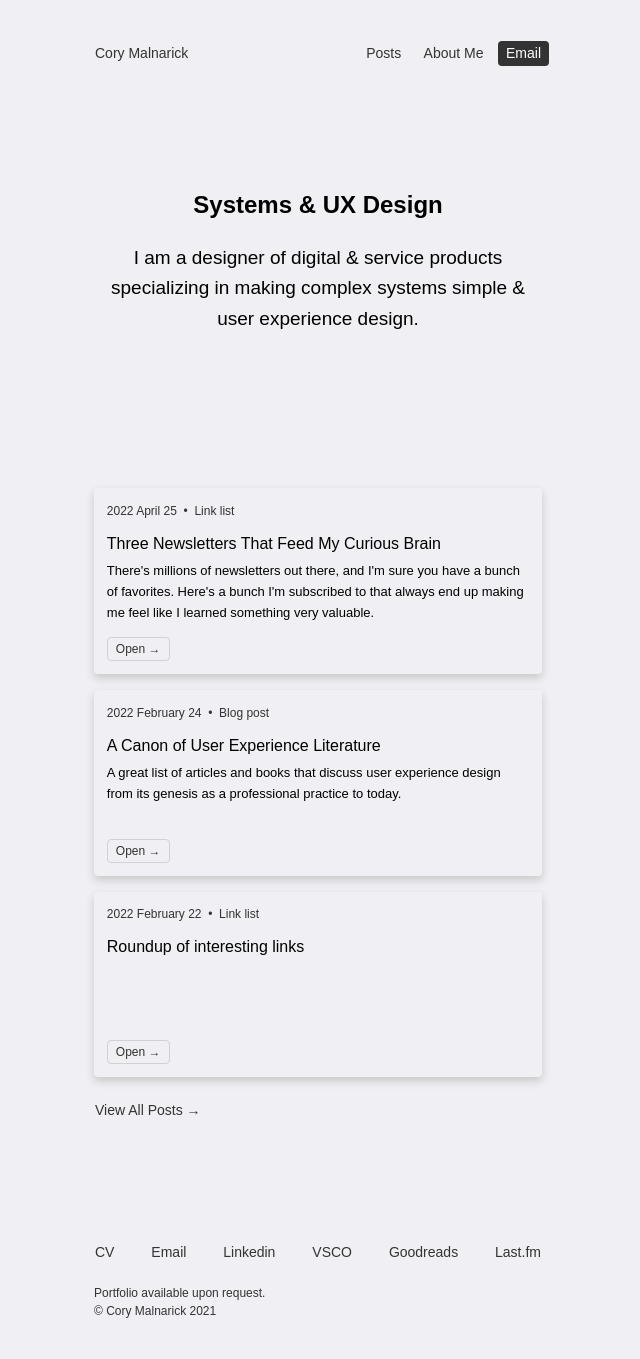
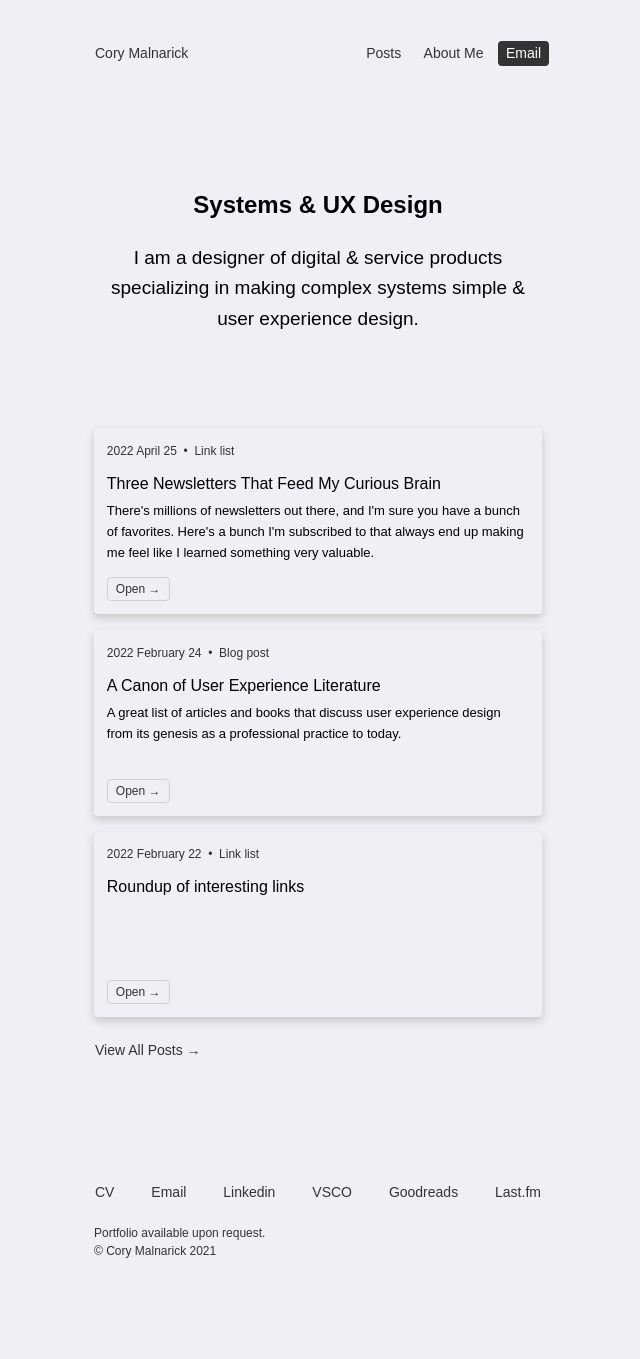
Before and after one commit to foundmonster/foundmonster.github.io, a Jekyll site: the page built from index.html, in a window 1280 px wide. Shown: the whole page, without its empty margins (322-962 px from the left). Built offline with Jekyll 4.4.1, drawn with Linux system fonts in a browser that asks for light colours; some web fonts are replaced; a script that is not in the unit is left out; after the commit the page ends 1299 px from its top, so only the background shows below that.

Commit message:
fixing some styling

```diff
--- a/_sass/main.scss
+++ b/_sass/main.scss
@@ -340,7 +340,7 @@ blockquote {
 }
 
 .blogtitlespacing {
-    padding-top: 120px;
+    padding-top: 60px;
 }
 
 .subheadercard {
```
